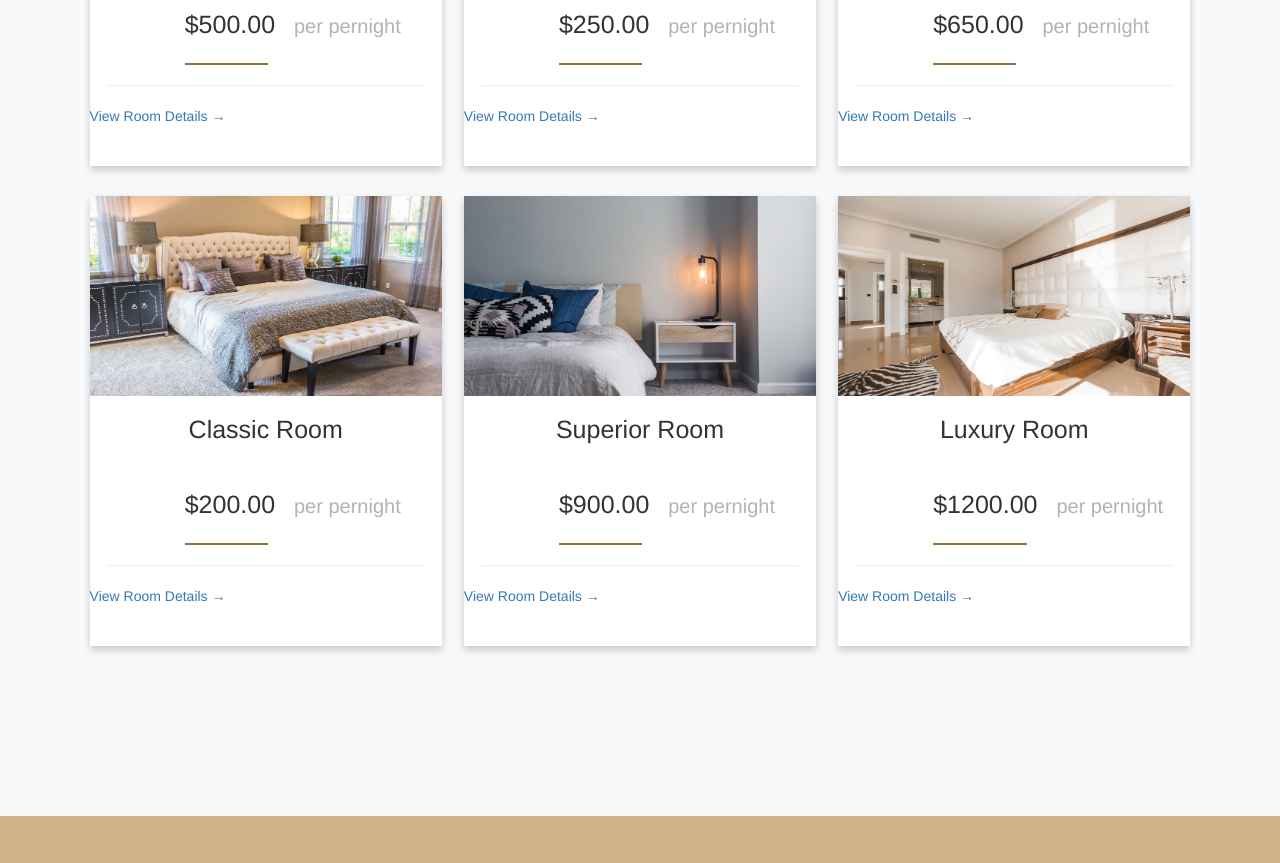
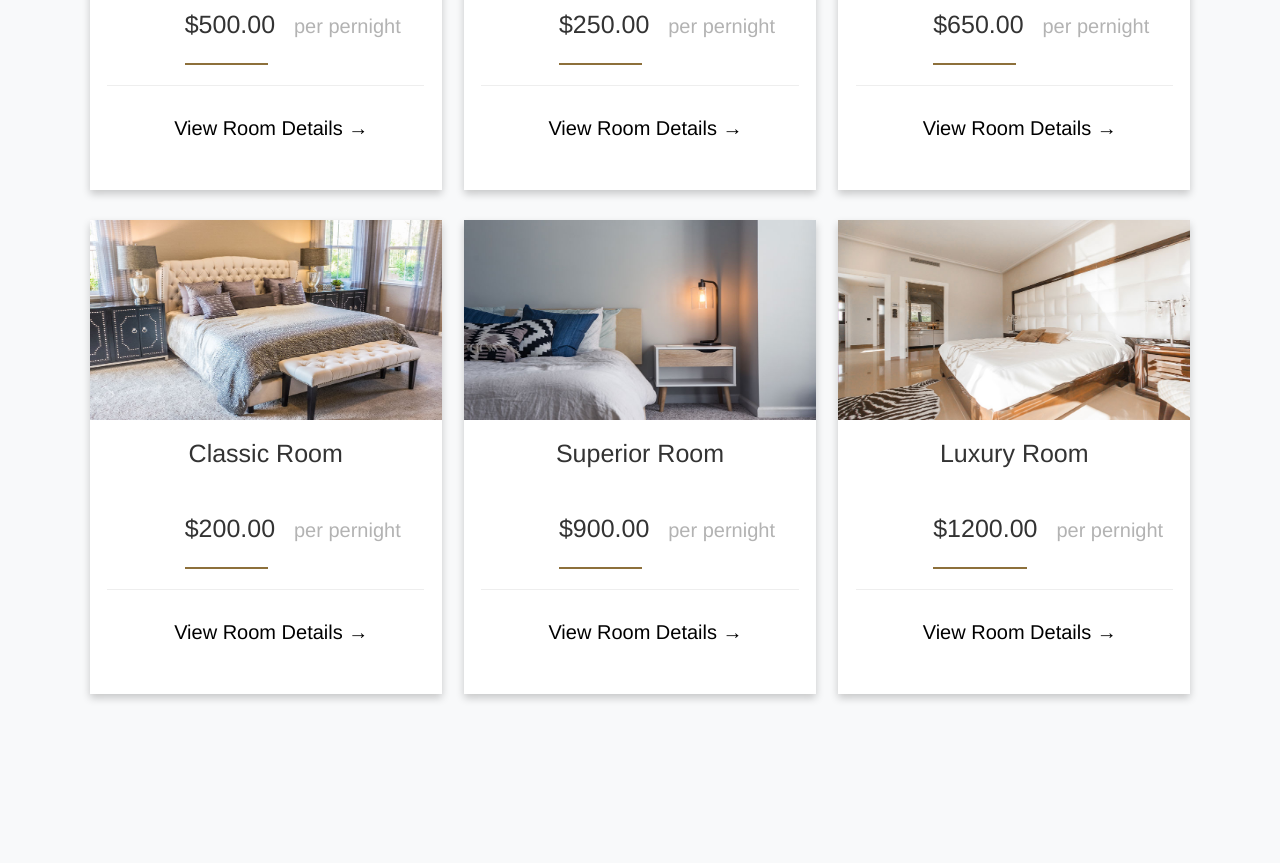
Before and after one commit to devendrabudha1/NSHotelInn, a plain HTML site: page index.html in a window 1280 px wide. Shown: the part 2272-3135 px from the top of the page. Drawn offline with nearby package versions, Linux system fonts and the light colour scheme; a web font is replaced by a local one.

Commit message:
Modified Layout

```diff
--- a/index.html
+++ b/index.html
@@ -160,7 +160,7 @@
                 <p class="pernight">per pernight</p>
                 <hr class="priceline">
                 <hr class="normalline">
-                <a class="rooms.html" href="single-room.html" target="_blank">View Room Details &rarr;</a>
+                <a class="singleRoom" href="rooms.html" target="_blank">View Room Details &rarr;</a>
               </div>
             </div>
             <div class="card">
@@ -171,7 +171,7 @@
                 <p class="pernight">per pernight</p>
                 <hr class="priceline">
                 <hr class="normalline">
-                <a class="rooms.html" href="single-room.html" target="_blank">View Room Details &rarr;</a>
+                <a class="singleRoom" href="rooms.html" target="_blank">View Room Details &rarr;</a>
               </div>
             </div>
             <div class="card">
@@ -182,7 +182,7 @@
                 <p class="pernight">per pernight</p>
                 <hr class="priceline">
                 <hr class="normalline">
-                <a class="rooms.html" href="single-room.html" target="_blank">View Room Details &rarr;</a>
+                <a class="singleRoom" href="rooms.html" target="_blank">View Room Details &rarr;</a>
               </div>
             </div>
           </div>
@@ -195,7 +195,7 @@
                   <p class="pernight">per pernight</p>
                   <hr class="priceline">
                   <hr class="normalline">
-                  <a class="rooms.html" href="single-room.html" target="_blank">View Room Details &rarr;</a>
+                  <a class="singleRoom" href="rooms.html" target="_blank">View Room Details &rarr;</a>
                 </div>
               </div>
               <div class="card">
@@ -206,7 +206,7 @@
                   <p class="pernight">per pernight</p>
                   <hr class="priceline">
                   <hr class="normalline">
-                  <a class="rooms.html" href="single-room.html" target="_blank">View Room Details &rarr;</a>
+                  <a class="singleRoom" href="rooms.html" target="_blank">View Room Details &rarr;</a>
                 </div>
               </div>
               <div class="card">
@@ -217,7 +217,7 @@
                   <p class="pernight">per pernight</p>
                   <hr class="pricelast">
                   <hr class="normalline">
-                  <a class="rooms.html" href="single-room.html" target="_blank">View Room Details &rarr;</a>
+                  <a class="singleRoom" href="rooms.html" target="_blank">View Room Details &rarr;</a>
                 </div>
               </div>
             </div>
```
Also changed, not shown: rooms.html (+6 -6 lines).
